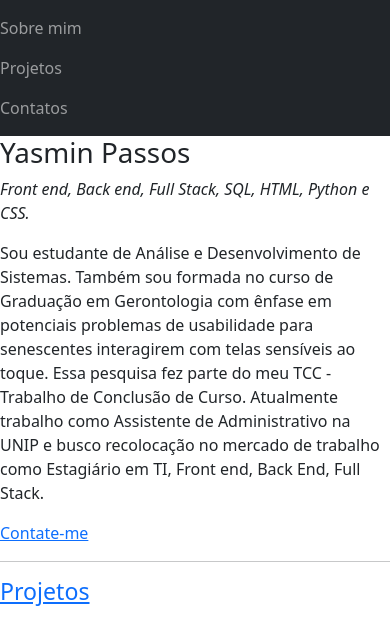
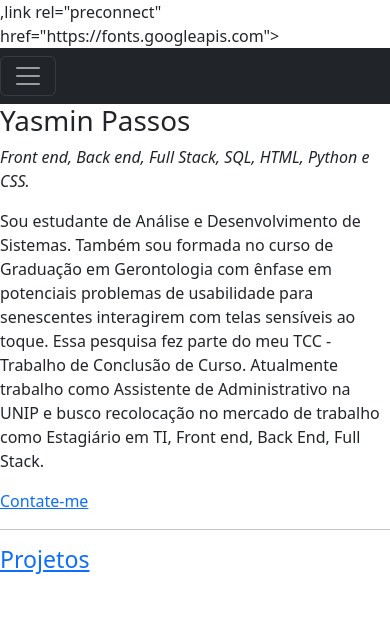
Before and after one commit to yasminpassos/YasminGPassos, a plain HTML site: page index.html in a window 390 px wide. Drawn offline with nearby package versions, Linux system fonts and the light colour scheme.

Commit message:
Update index.html

```diff
--- a/index.html
+++ b/index.html
@@ -1,4 +1,3 @@
-
 <!DOCTYPE html>
 <html lang="en">
 
@@ -10,27 +9,44 @@
 <link href="https://cdn.jsdelivr.net/npm/bootstrap@5.2.2/dist/css/bootstrap.min.css" rel="stylesheet" integrity="sha384-Zenh87qX5JnK2Jl0vWa8Ck2rdkQ2Bzep5IDxbcnCeuOxjzrPF/et3URy9Bv1WTRi" crossorigin="anonymous">
   <!-- JavaScript Bundle with Popper -->
 <script src="https://cdn.jsdelivr.net/npm/bootstrap@5.2.2/dist/js/bootstrap.bundle.min.js" integrity="sha384-OERcA2EqjJCMA+/3y+gxIOqMEjwtxJY7qPCqsdltbNJuaOe923+mo//f6V8Qbsw3" crossorigin="anonymous"></script>
+  <font rel="nomes" src="<link href="https://fonts.googleapis.com/css2?family=Righteous&family=Sacramento&display=swap" rel="stylesheet">
+  ,link rel="preconnect" href="https://fonts.googleapis.com">
+<link rel="preconnect" href="https://fonts.gstatic.com" crossorigin>
+<link href="https://fonts.googleapis.com/css2?family=Montserrat+Alternates&family=Righteous&family=Sacramento&display=swap" rel="stylesheet">
   <title>Yasmin Passos</title>
+
   </head>
 
 <body>
+ <section id="index"
 
-  <nav class="navbar navbar-expand-sm bg-dark navbar-dark">
-  <ul class="navbar-nav">
-    <li class="nav-item active">
-      <a class="nav-link" href="Sobre Mim.html">Sobre mim</a>
+ <!-- Navbar -->
+
+  <nav class="navbar bg-dark navbar-expand-lg navbar-dark">
+  <button class="navbar-toggler" type="button" data-toggle="collapse" data-target="#navbarSupportedContent" aria-controls="navbarSupportedContent" aria-expanded="false" aria-label="Toggle navigation">
+    <span class="navbar-toggler-icon"></span>
+  </button>
+  <div class="collapse navbar-collapse" id="navbarSupportedContent">
+    <ul class="navbar-nav ml-auto">
+        <li class="nav-item">
+            <a class="nav-link" href="">Sobre mim</a>
         </li>
-    <li class="nav-item active">
-      <a class="nav-link" href="Projeto.html">Projetos</a>
+        <li class="nav-item">
+            <a class="nav-link" href="">Projetos</a>
         </li>
-    <li class="nav-item active">
-      <a class="nav-link" href="Contato.html">Contatos</a>
+        <li class="nav-item">
+            <a class="nav-link" href="">Contato</a>
         </li>
     </ul>
+ </div>
 </nav>
+                        <!-- body -->
+<div class="before-menu"></div>
+   <h1>Yasmin Passos</h1>
+  <div class="especialidades">
+  <p><em>Front end, Back end, Full Stack, SQL, HTML, Python e CSS.</em ></p>
+  </div>
 
-    <h1>Yasmin Passos</h1>
-    <p><em>Front end, Back end, Full Stack, SQL, HTML, Python e CSS.</em ></p>
   <p>Sou estudante de Análise e Desenvolvimento de Sistemas. Também sou formada no curso de Graduação em Gerontologia com ênfase
         em potenciais problemas de usabilidade para senescentes interagirem com telas sensíveis ao toque. Essa pesquisa fez parte do meu
         TCC - Trabalho de Conclusão de Curso. Atualmente trabalho como Assistente de Administrativo na UNIP e busco recolocação no mercado
```
Lines whose indentation alone changed are shown as unchanged.
